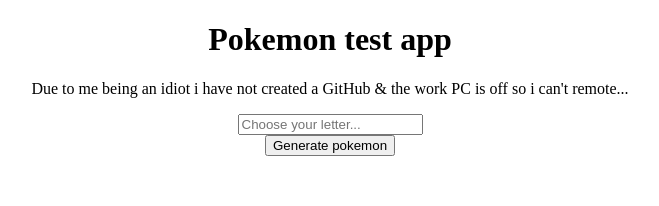
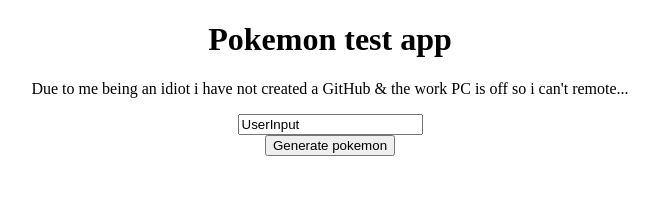
Before and after one commit to Skelyos/Pokemon, an Angular app: page / in a window 1280 px wide. Shown: the top 206 px of the page, without its empty margins (310-969 px from the left). Built offline with nearby package versions, Linux system fonts and the light colour scheme.

Commit message:
Other changes

```diff
--- a/src/app/app.component.html
+++ b/src/app/app.component.html
@@ -8,10 +8,4 @@
   </p>
 </div>
 
-<div style="text-align:center">
-  <input type="text" placeholder="Choose your letter...">
-</div>
-
-<div style="text-align:center">
-  <input type="button" title="Search" value="Generate pokemon">
-</div>
+<app-test></app-test>
--- a/src/app/app.component.ts
+++ b/src/app/app.component.ts
@@ -1,10 +1,13 @@
 import { Component } from '@angular/core';
+import { RouterModule, Routes } from '@angular/router';
+import {TestComponent} from '../app/test/test.component';
 
 @Component({
   selector: 'app-root',
   templateUrl: './app.component.html',
   styleUrls: ['./app.component.css']
 })
+
 export class AppComponent {
   title = 'app';
 }
--- a/src/app/app.module.ts
+++ b/src/app/app.module.ts
@@ -1,18 +1,26 @@
 import { BrowserModule } from '@angular/platform-browser';
 import { NgModule } from '@angular/core';
-
+import { Routes, RouterModule } from '@angular/router';
 
 import { AppComponent } from './app.component';
+import { AdjectiveService } from '../service/adjective.service';
+import { TestComponent } from './test/test.component';
+
+const appRoutes: Routes = [
+  { path: '', component: TestComponent },
+];
 
 
 @NgModule({
   declarations: [
-    AppComponent
+    AppComponent,
+    TestComponent
   ],
   imports: [
-    BrowserModule
+    BrowserModule,
+    RouterModule
   ],
-  providers: [],
+  providers: [AdjectiveService],
   bootstrap: [AppComponent]
 })
 export class AppModule { }
```
